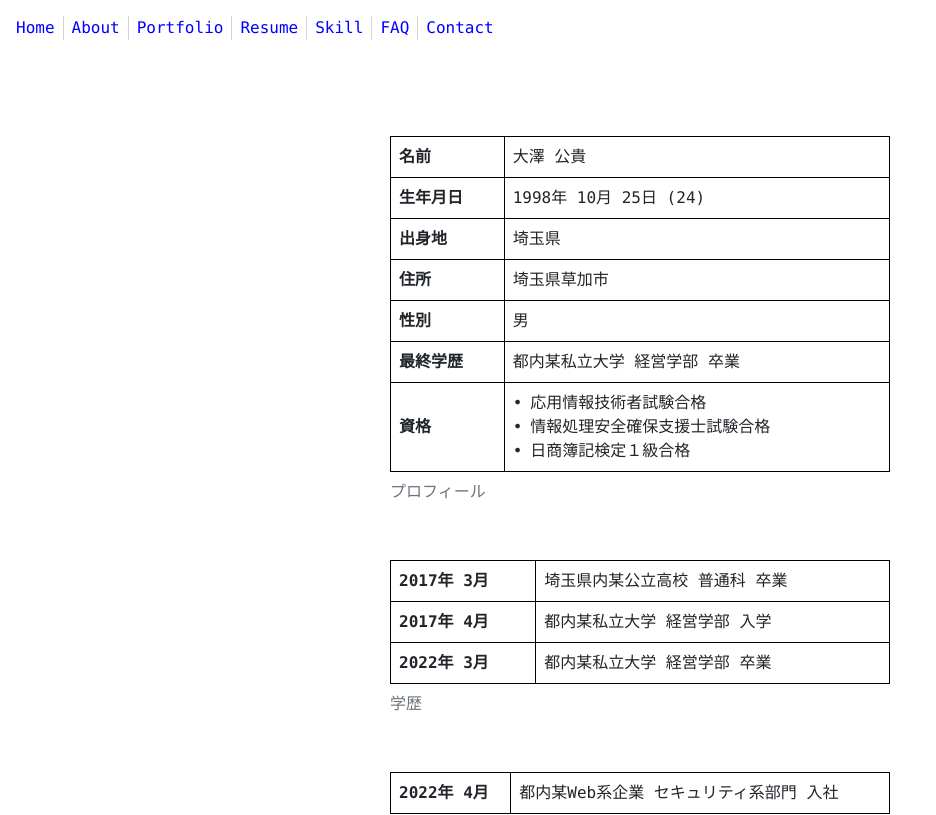
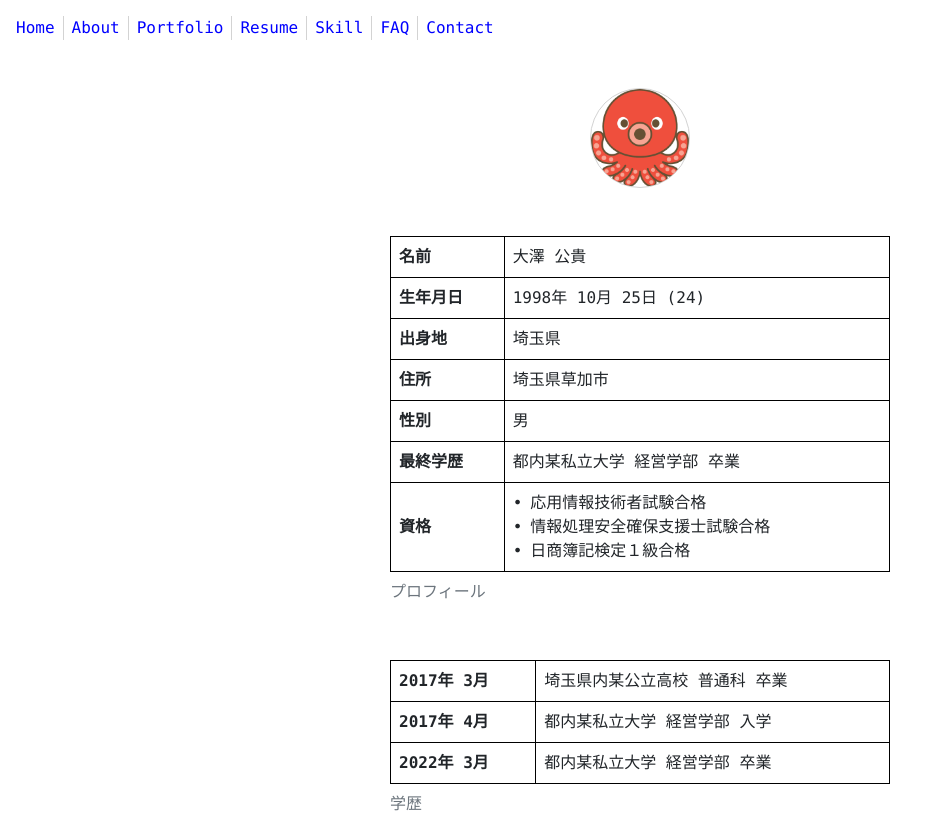
Before and after one commit to osawa-koki/osawa-koki, a Next.js app in the folder portfolio/: page /resume in a window 1280 px wide. Shown: the top 815 px of the page, without its empty margins (0-936 px from the left). Built offline with nearby package versions, Linux system fonts and the light colour scheme.

Commit message:
履歴書に顔写真載せた。

```diff
--- a/portfolio/pages/resume.tsx
+++ b/portfolio/pages/resume.tsx
@@ -7,6 +7,7 @@ const ResumePage = () => {
   return (
     <Layout title="osawa's resume">
       <div id='Resume'>
+        <img id='MyIcon' src={`${Settings.IMG_ROOT_PATH}/Avatar.png`} alt="MyIcon" />
         <table>
           <caption>プロフィール</caption>
           <tbody>
--- a/portfolio/styles/resume.scss
+++ b/portfolio/styles/resume.scss
@@ -3,6 +3,11 @@
   display: flex;
   flex-direction: column;
   align-items: center;
+  #MyIcon {
+    width: 100px;
+    border-radius: 50%;
+    border: 1px lightgray solid;
+  }
   table {
     width: 500px;
     max-width: 100%;
```
